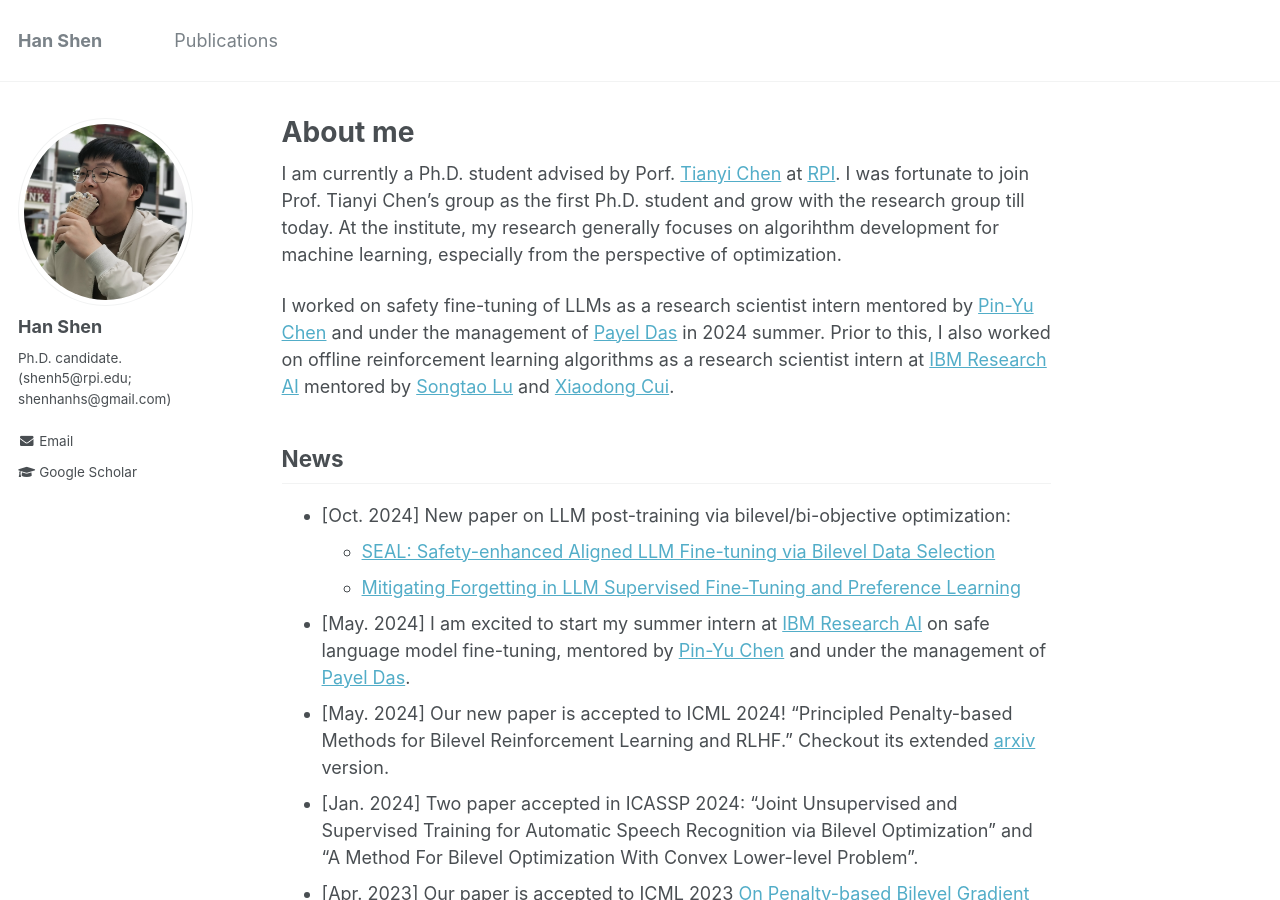
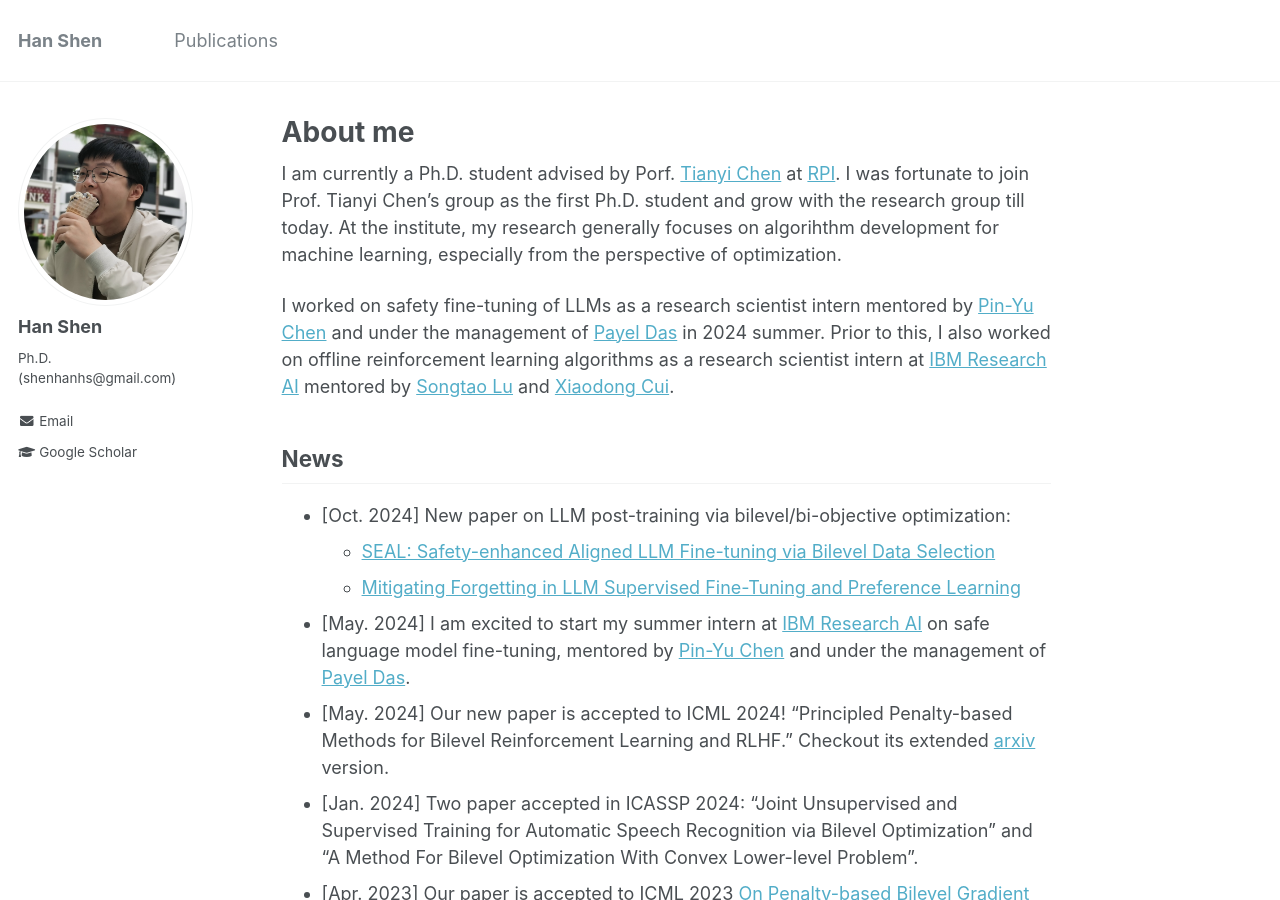
Before and after one commit to hanshen95/hanshen95.github.io, a Jekyll site: the page built from _pages/about.md, in a window 1280 px wide and 900 px high. Built offline with Jekyll 4.4.1, drawn with Linux system fonts in a browser that asks for light colours.

Commit message:
Update _config.yml

```diff
--- a/_config.yml
+++ b/_config.yml
@@ -82,12 +82,12 @@
 author:
   name             : "Han Shen"
   avatar           : "eating ice cream.png"
-  bio              : "Ph.D. candidate. (shenh5@rpi.edu; shenhanhs@gmail.com)"
+  bio              : "Ph.D. (shenhanhs@gmail.com)"
   location         :
   employer         :
   pubmed           :
   googlescholar    : "https://scholar.google.com/citations?user=UeWSr6oAAAAJ&hl=en"
-  email            : "shenh5@rpi.edu"
+  email            : "shenhanhs@gmail.com"
   researchgate     :  # example: "https://www.researchgate.net/profile/yourprofile"
   uri              :
   bitbucket        :
```
